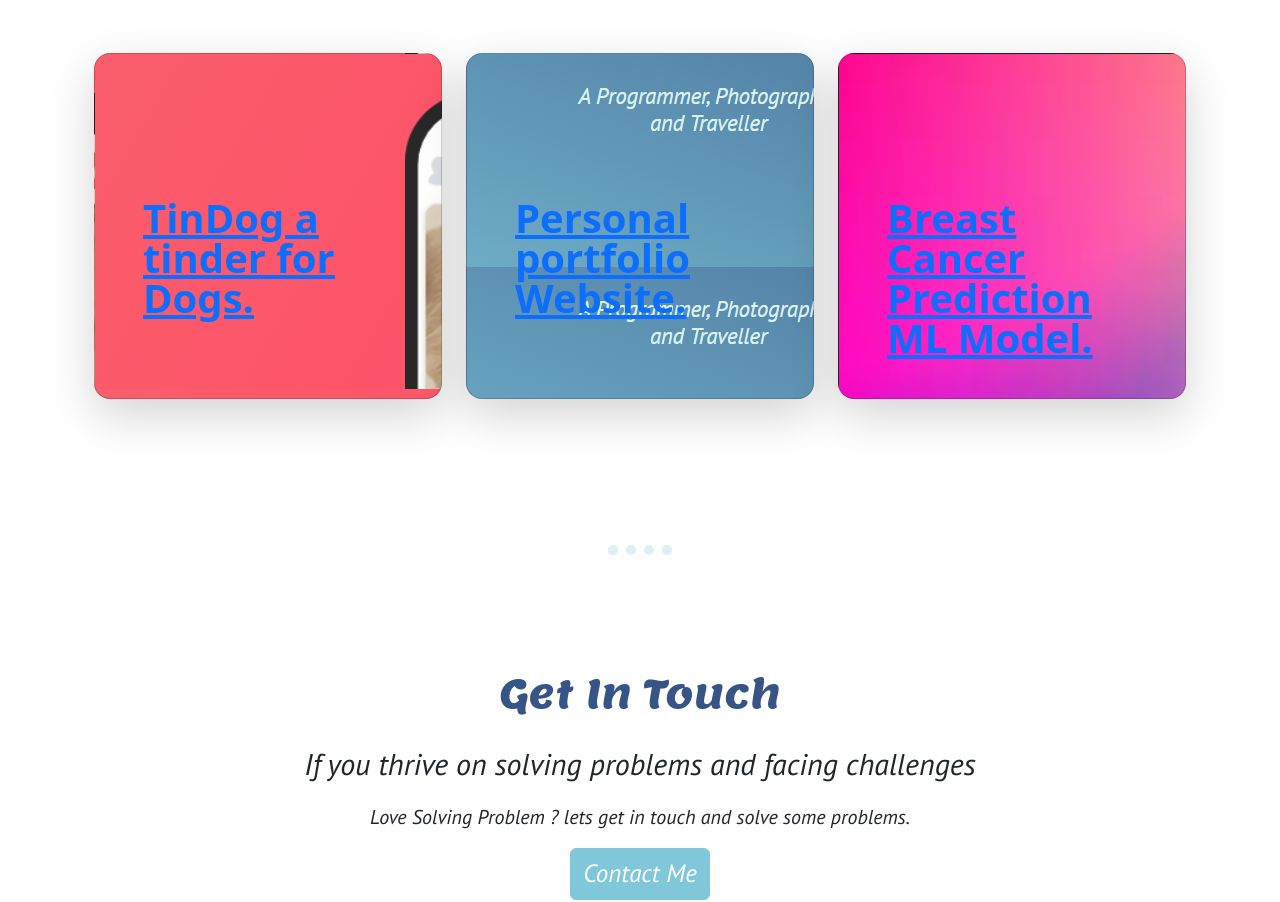
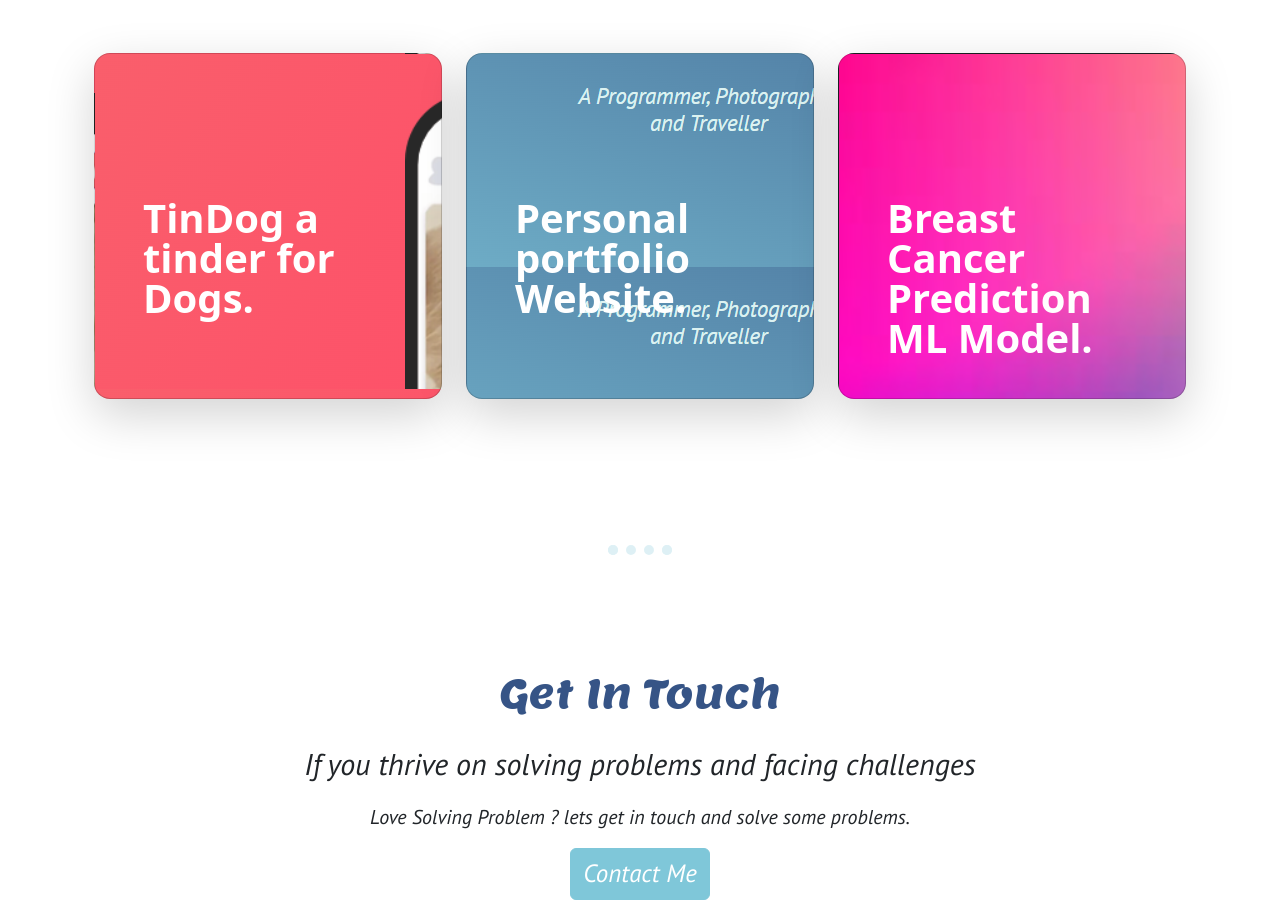
Before and after one commit to AAYUSHMTRIPATHI/Personal-Portfolio-Website, a plain HTML site: page index.html in a window 1280 px wide. Shown: the part 2318-3220 px from the top of the page. Drawn offline with nearby package versions, Linux system fonts and the light colour scheme.

Commit message:
Update style.css

```diff
--- a/style.css
+++ b/style.css
@@ -135,7 +135,7 @@ footer {
     border-radius: 10px;
 }
 
-.links{
+.links a{
     text-decoration: none;
     color: white;
 }
```
